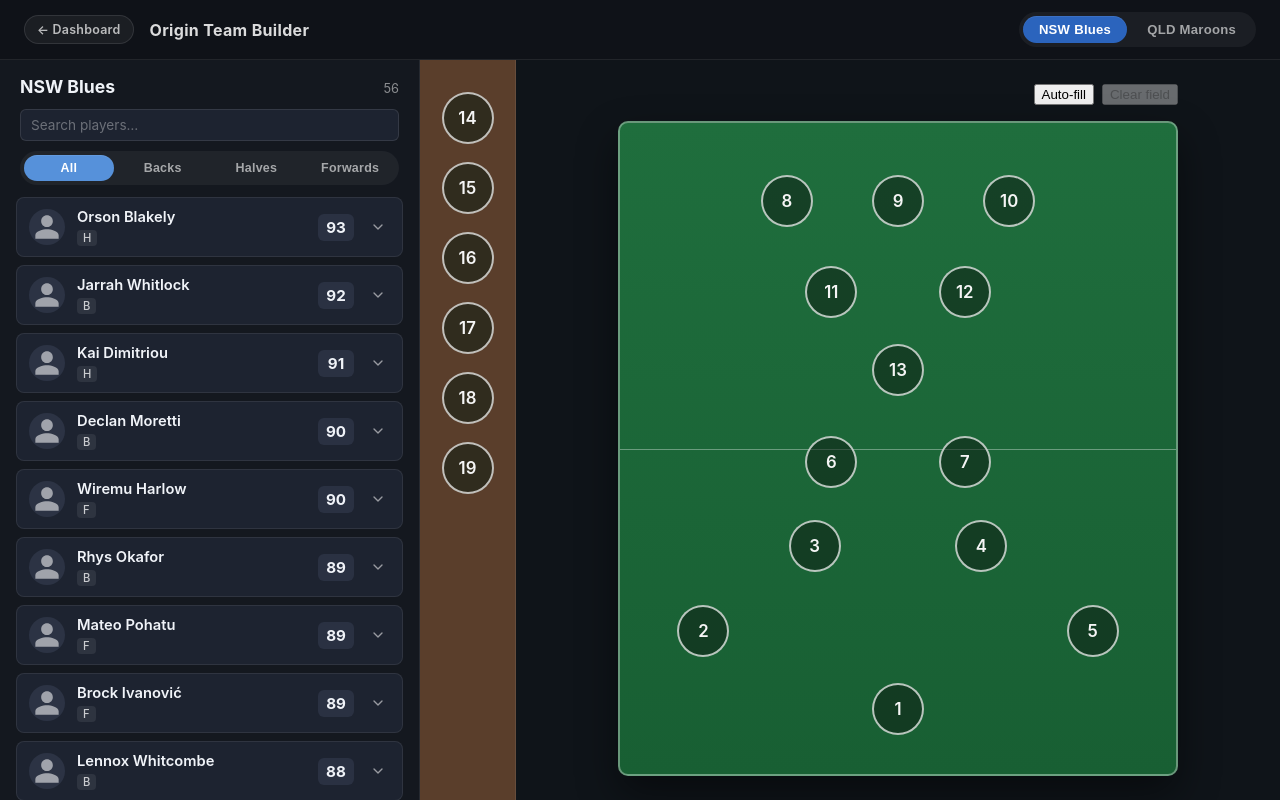
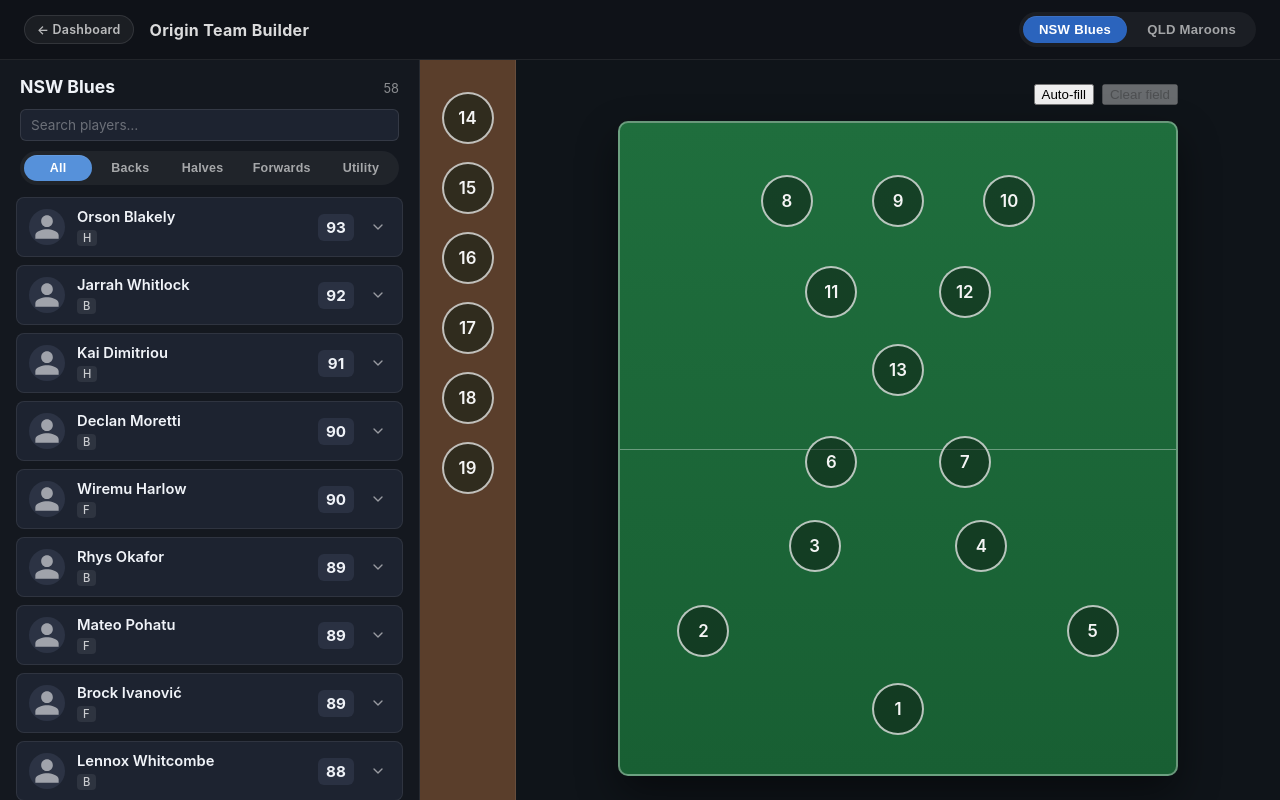
Before and after one commit to treadly55/origin-team-builder-dev, a React (Vite) app: page /lineup/preview in a window 1280 px wide. Built offline with nearby package versions, Linux system fonts and the light colour scheme.

Commit message:
feat: utility category — players eligible for any field position

```diff
--- a/src/domain/autoFill.js
+++ b/src/domain/autoFill.js
@@ -24,6 +24,12 @@
   const pool = { backs: [], halves: [], forwards: [] }
   for (const p of players) {
     if (p.rating < min || p.rating > max) continue
+    if (p.eligibleCategories.includes('utility')) {
+      pool.backs.push(p.id)
+      pool.halves.push(p.id)
+      pool.forwards.push(p.id)
+      continue
+    }
     for (const cat of p.eligibleCategories) {
       if (cat in pool) pool[cat].push(p.id)
     }
--- a/src/domain/categories.js
+++ b/src/domain/categories.js
@@ -3,12 +3,13 @@
  * category. Player eligibility is enforced at the category level.
  */
 
-export const CATEGORIES = ['backs', 'halves', 'forwards']
+export const CATEGORIES = ['backs', 'halves', 'forwards', 'utility']
 
 export const CATEGORY_LABELS = {
   backs: 'Backs',
   halves: 'Halves',
   forwards: 'Forwards',
+  utility: 'Utility',
 }
 
 export const POSITION_CATEGORY = {
--- a/src/domain/rules.js
+++ b/src/domain/rules.js
@@ -16,6 +16,7 @@
 export function canPlayerFillPosition(player, position) {
   const category = categoryOf(position)
   if (!category) return false
+  if (player.eligibleCategories.includes('utility')) return true
   return player.eligibleCategories.includes(category)
 }
 
--- a/src/domain/seedPlayers.js
+++ b/src/domain/seedPlayers.js
@@ -4,7 +4,7 @@
  * @property {string} name
  * @property {string} club
  * @property {"NSW"|"QLD"} team
- * @property {Array<"backs"|"halves"|"forwards">} eligibleCategories  Subset of CATEGORIES. May be empty.
+ * @property {Array<"backs"|"halves"|"forwards"|"utility">} eligibleCategories  Subset of CATEGORIES. May be empty. 'utility' grants eligibility for any field position.
  * @property {number} rating  0..99
  * @property {number} speed  0..99
  * @property {number} endurance  0..99
@@ -16,7 +16,7 @@
 /** @type {Player[]} */
 export const seedPlayers = [
   // ---------------------------------------------------------------------
-  // NSW Blues (56)
+  // NSW Blues (58)
   // ---------------------------------------------------------------------
 
   // Fullbacks
@@ -95,8 +95,12 @@
   { id: 'p_083', name: 'Boon Kelekolio',    club: 'Penrith Ironhawks',      team: 'NSW', eligibleCategories: ['forwards'],         rating: 69, speed: 15, endurance: 77, defence: 46, workrate:  9, photoUrl: null },
   { id: 'p_084', name: 'Wolfe Mariota',     club: 'Newcastle Surge',        team: 'NSW', eligibleCategories: ['forwards'],         rating: 67, speed: 24, endurance: 94, defence: 14, workrate: 60, photoUrl: null },
 
+  // Utility (true all-rounders — eligible for any field position)
+  { id: 'p_085', name: 'Indy Hauraki',      club: 'Sydney Harbourhawks',    team: 'NSW', eligibleCategories: ['utility'],          rating: 86, speed: 73, endurance: 22, defence:  1, workrate: 44, photoUrl: null },
+  { id: 'p_086', name: 'Rio Tetauira',      club: 'Penrith Ironhawks',      team: 'NSW', eligibleCategories: ['utility'],          rating: 78, speed: 12, endurance: 58, defence: 82, workrate: 93, photoUrl: null },
+
   // ---------------------------------------------------------------------
-  // QLD Maroons (28)
+  // QLD Maroons (30)
   // ---------------------------------------------------------------------
 
   // Fullbacks
@@ -146,4 +150,8 @@
   { id: 'p_054', name: 'Thierry Labuschagne', club: 'Gold Coast Rays',      team: 'QLD', eligibleCategories: ['backs'],            rating: 71, speed: 24, endurance: 54, defence: 61, workrate: 90, photoUrl: null },
   { id: 'p_055', name: 'Barnaby Tualau',    club: 'Ipswich Pioneers',       team: 'QLD', eligibleCategories: ['forwards'],         rating: 73, speed: 84, endurance: 47, defence: 40, workrate: 66, photoUrl: null },
   { id: 'p_056', name: 'Xavier Ngawati',    club: 'Brisbane Thunderhawks',  team: 'QLD', eligibleCategories: ['forwards'],         rating: 69, speed: 54, endurance: 74, defence: 78, workrate: 40, photoUrl: null },
+
+  // Utility (true all-rounders — eligible for any field position)
+  { id: 'p_087', name: 'Kalani Ngata',      club: 'Brisbane Thunderhawks',  team: 'QLD', eligibleCategories: ['utility'],          rating: 84, speed: 22, endurance: 64, defence: 97, workrate: 75, photoUrl: null },
+  { id: 'p_088', name: 'Sione Vaitohi',     club: 'Gold Coast Rays',        team: 'QLD', eligibleCategories: ['utility'],          rating: 71, speed: 57, endurance: 98, defence: 65, workrate: 53, photoUrl: null },
 ]
```
Also changed, not shown: 2 other files (tests, documents, lock files or other folders).
